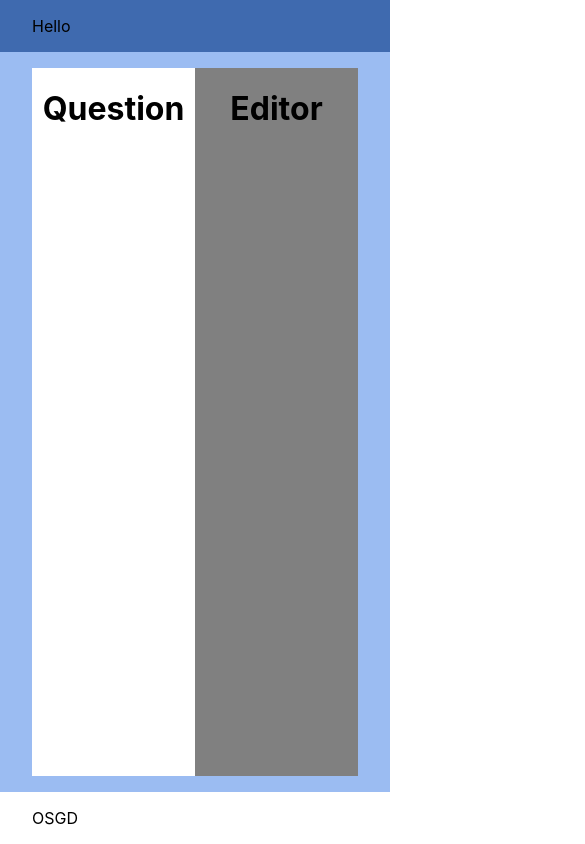
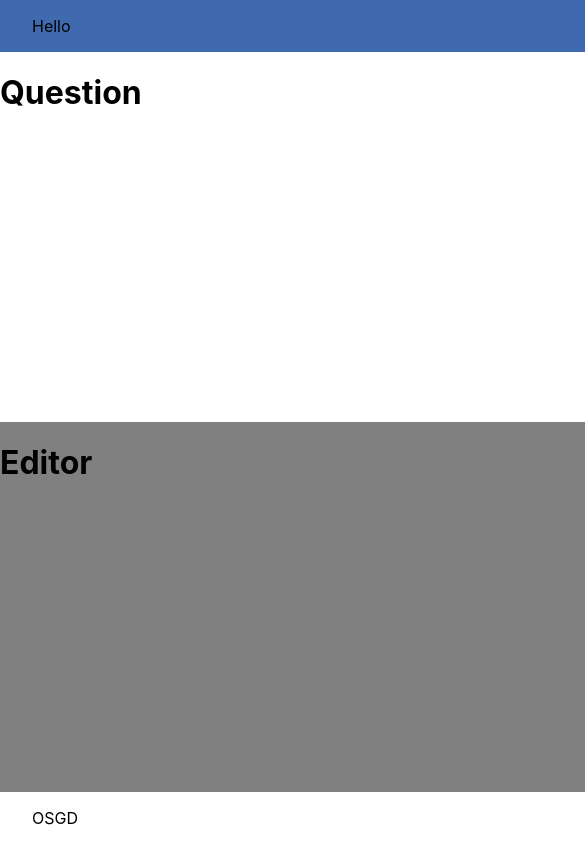
Before and after one commit to hizkiaadrian/hackerrank_clone, a React (Create React App) app: page / in a window 390 px wide. Shown: the whole page, 585 px wide, since content can reach past the window. Built offline with nearby package versions, Linux system fonts and the light colour scheme.

Commit message:
Make grid responsive

```diff
--- a/src/App.css
+++ b/src/App.css
@@ -4,12 +4,17 @@
 }
 
 .App {
-  text-align: center;
   display: flex;
   flex-direction: row;
   flex: 1 1 auto;
   background-color: #9bbcf2;
-  padding: 1rem 2rem;
+}
+
+.grid {
+  width: 100%;
+  --auto-grid-min-size: 600px;
+  display: grid;
+  grid-template-columns: repeat(auto-fill, minmax(var(--auto-grid-min-size), 1fr));
 }
 
 .footer {
--- a/src/App.tsx
+++ b/src/App.tsx
@@ -6,12 +6,15 @@ function App() {
     <>
     <div className='top-nav'>Hello</div>
     <div className="App">
-      <div style={{backgroundColor: 'white', width: '50%'}}>
-        <h1>Question</h1>
+      <div className="grid">
+        <div style={{backgroundColor: 'white'}}>
+          <h1>Question</h1>
+        </div>
+        <div style={{backgroundColor: 'grey'}}>
+          <h1>Editor</h1>
+        </div>
       </div>
-      <div style={{backgroundColor: 'grey', width:'50%'}}>
-        <h1>Editor</h1>
-      </div>
+
     </div>
     <div className="footer">OSGD</div>
     </>
```
Also changed, not shown: 1 other file (tests, documents, lock files or other folders).
